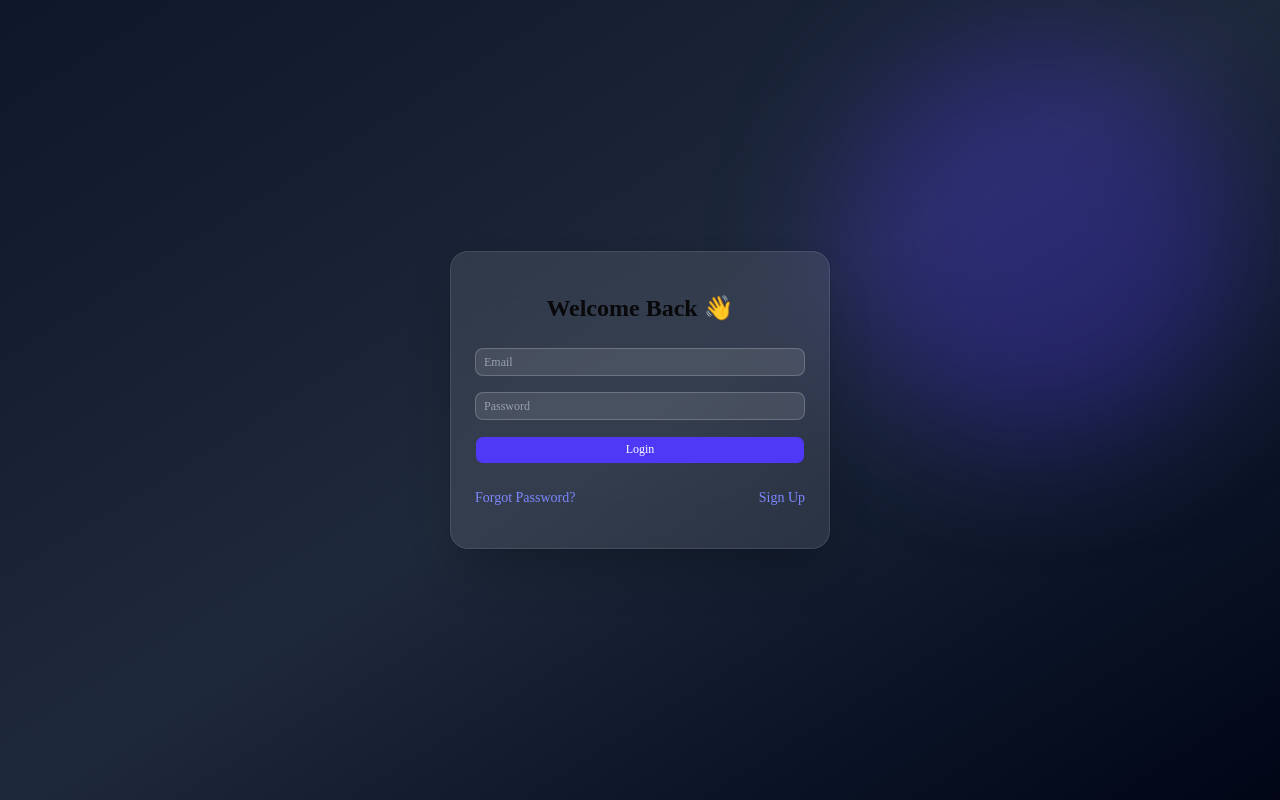
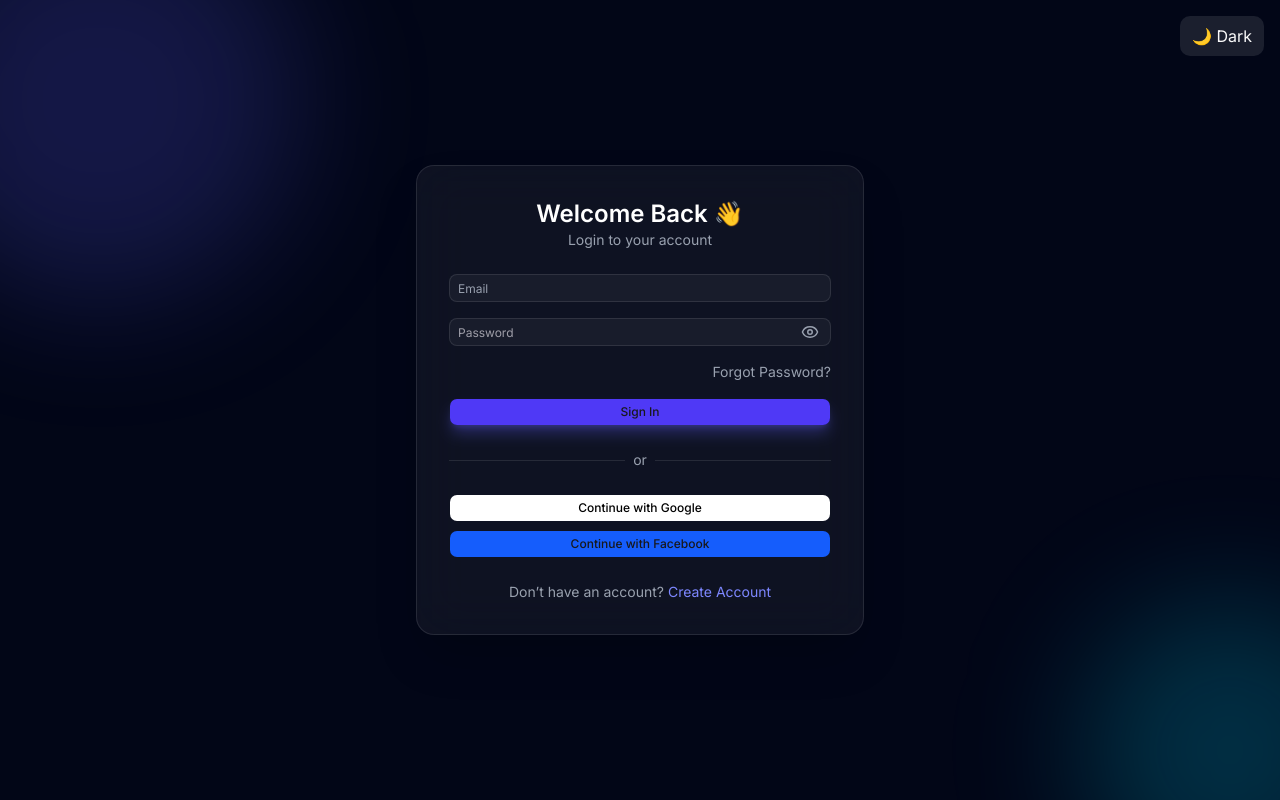
Before and after one commit to Vahid819/visionlibrary, a Next.js app: page /auth/login in a window 1280 px wide. Built offline with nearby package versions, Linux system fonts and the light colour scheme.

Commit message:
login and authentication part completed

```diff
--- a/package.json
+++ b/package.json
@@ -10,6 +10,8 @@
   },
   "dependencies": {
     "@hookform/resolvers": "^5.2.2",
+    "@react-three/drei": "^10.7.7",
+    "@react-three/fiber": "^9.5.0",
     "bcryptjs": "^3.0.3",
     "better-auth": "^1.5.6",
     "class-variance-authority": "^0.7.1",
@@ -30,6 +32,7 @@
     "shadcn": "^4.1.1",
     "sonner": "^2.0.7",
     "tailwind-merge": "^3.5.0",
+    "three": "^0.183.2",
     "tw-animate-css": "^1.4.0",
     "zod": "^4.3.6"
   },
--- a/src/app/api/auth/signup/route.js
+++ b/src/app/api/auth/signup/route.js
@@ -30,7 +30,7 @@ export async function POST(req){
             otpExpiryDate: otpExpiryDate,
         })
 
-        console.log("New user created:", newUser);
+        // console.log("New user created:", newUser);
 
         await newUser.save();
         return new Response(JSON.stringify({ message: "User registered successfully" }), { status: 201 });
--- a/src/app/auth/login/page.jsx
+++ b/src/app/auth/login/page.jsx
@@ -1,15 +1,16 @@
 "use client";
 
+import { useState } from "react";
 import { signIn } from "next-auth/react";
-import { useState } from "react";
 import { useRouter } from "next/navigation";
+import { motion, AnimatePresence } from "framer-motion";
 import Link from "next/link";
-import { motion } from "framer-motion";
+import { Eye, EyeOff } from "lucide-react";
 
 import { Button } from "@/components/ui/button";
 import { Input } from "@/components/ui/input";
-import { Card, CardContent } from "@/components/ui/card";
-import { toast } from "sonner";
+
+import ThemeToggle from "@/components/ThemeToggle";
 
 export default function LoginPage() {
   const router = useRouter();
@@ -19,11 +20,14 @@ export default function LoginPage() {
     password: "",
   });
 
+  const [showPassword, setShowPassword] = useState(false);
   const [loading, setLoading] = useState(false);
+  const [error, setError] = useState("");
 
   const handleLogin = async (e) => {
     e.preventDefault();
     setLoading(true);
+    setError("");
 
     const res = await signIn("credentials", {
       email: form.email,
@@ -34,38 +38,55 @@ export default function LoginPage() {
     setLoading(false);
 
     if (res.error) {
-      toast.error(res.error);
+      setError(res.error);
     } else {
-      toast.success("Login successful 🎉");
       router.push("/dashboard");
     }
   };
 
   return (
-    <div className="min-h-screen flex items-center justify-center bg-gradient-to-br from-[#0f172a] via-[#1e293b] to-[#020617] text-white">
+    <div className="min-h-screen bg-[#020617] flex items-center justify-center px-4 relative overflow-hidden">
 
-      {/* Glow Effect */}
-      <div className="absolute w-[400px] h-[400px] bg-indigo-600/30 blur-3xl rounded-full top-10 right-10"></div>
+      {/* 🎨 Theme Toggle */}
+      <ThemeToggle />
 
+      {/* 🌈 Soft Glow Background */}
+      <div className="absolute w-[400px] h-[400px] bg-indigo-500/20 blur-3xl rounded-full top-[-100px] left-[-100px]" />
+      <div className="absolute w-[300px] h-[300px] bg-cyan-400/20 blur-3xl rounded-full bottom-[-100px] right-[-100px]" />
+
+      {/* 🔥 Card */}
       <motion.div
         initial={{ opacity: 0, y: 40, scale: 0.95 }}
         animate={{ opacity: 1, y: 0, scale: 1 }}
         transition={{ duration: 0.4 }}
-        className="relative z-10 w-[380px]"
+        className="w-full max-w-md bg-white/5 backdrop-blur-xl border border-white/10 rounded-2xl shadow-2xl p-8 text-white"
       >
-        <Card className="backdrop-blur-xl bg-white/10 border border-white/10 shadow-2xl rounded-2xl">
-          <CardContent className="p-6 space-y-6">
 
         {/* Title */}
-            <h2 className="text-2xl font-bold text-center">
-              Welcome Back 👋
-            </h2>
+        <div className="text-center mb-6">
+          <h2 className="text-2xl font-semibold">Welcome Back 👋</h2>
+          <p className="text-gray-400 text-sm">
+            Login to your account
+          </p>
+        </div>
+
+        {/* Error */}
+        <AnimatePresence>
+          {error && (
+            <motion.p
+              initial={{ opacity: 0 }}
+              animate={{ opacity: 1 }}
+              className="text-red-400 text-sm mb-3 text-center"
+            >
+              {error}
+            </motion.p>
+          )}
+        </AnimatePresence>
 
         {/* Form */}
         <form onSubmit={handleLogin} className="space-y-4">
 
           {/* Email */}
-              <div>
           <Input
             type="email"
             placeholder="Email"
@@ -73,49 +94,85 @@ export default function LoginPage() {
             onChange={(e) =>
               setForm({ ...form, email: e.target.value })
             }
-                  className="bg-white/10 border-white/20 text-white placeholder:text-gray-400"
+            className="bg-white/10 border-white/10 text-white placeholder:text-gray-400 focus:ring-2 focus:ring-indigo-500"
           />
-              </div>
 
           {/* Password */}
-              <div>
+          <div className="relative">
             <Input
-                  type="password"
+              type={showPassword ? "text" : "password"}
               placeholder="Password"
               value={form.password}
               onChange={(e) =>
                 setForm({ ...form, password: e.target.value })
               }
-                  className="bg-white/10 border-white/20 text-white placeholder:text-gray-400"
+              className="bg-white/10 border-white/10 text-white pr-10 focus:ring-2 focus:ring-indigo-500"
             />
+
+            <button
+              type="button"
+              onClick={() => setShowPassword(!showPassword)}
+              className="absolute right-3 top-1/2 -translate-y-1/2 text-gray-400 hover:text-indigo-400"
+            >
+              {showPassword ? <EyeOff size={18} /> : <Eye size={18} />}
+            </button>
+          </div>
+
+          {/* Forgot */}
+          <div className="text-right text-sm text-gray-400">
+            <Link href="/auth/forgot-password" className="hover:underline">
+              Forgot Password?
+            </Link>
           </div>
 
           {/* Button */}
-              <motion.div whileHover={{ scale: 1.03 }} whileTap={{ scale: 0.97 }}>
+          <motion.div whileHover={{ scale: 1.03 }}>
             <Button
               type="submit"
               disabled={loading}
-                  className="w-full bg-indigo-600 hover:bg-indigo-700"
+              className="w-full bg-indigo-600 hover:bg-indigo-700 shadow-lg shadow-indigo-500/30"
             >
-                  {loading ? "Logging in..." : "Login"}
+              {loading ? "Signing in..." : "Sign In"}
             </Button>
           </motion.div>
 
         </form>
 
-            {/* Links */}
-            <div className="flex justify-between text-sm text-gray-300">
-              <Link href="/auth/forgot-password" className="hover:underline text-indigo-400">
-                Forgot Password?
-              </Link>
-
-              <Link href="/signup" className="hover:underline text-indigo-400">
-                Sign Up
-              </Link>
+        {/* Divider */}
+        <div className="flex items-center gap-2 my-6 text-gray-400 text-sm">
+          <div className="flex-1 h-px bg-white/10" />
+          or
+          <div className="flex-1 h-px bg-white/10" />
         </div>
 
-          </CardContent>
-        </Card>
+        {/* Social */}
+        <div className="space-y-2">
+          <Button
+            onClick={() => signIn("google")}
+            className="w-full bg-white text-black"
+          >
+            Continue with Google
+          </Button>
+
+          <Button
+            onClick={() => signIn("facebook")}
+            className="w-full bg-blue-600"
+          >
+            Continue with Facebook
+          </Button>
+        </div>
+
+        {/* Signup */}
+        <p className="text-center text-sm text-gray-400 mt-6">
+          Don’t have an account?{" "}
+          <Link
+            href="/auth/signup"
+            className="text-indigo-400 hover:underline"
+          >
+            Create Account
+          </Link>
+        </p>
+
       </motion.div>
     </div>
   );
--- a/src/app/layout.js
+++ b/src/app/layout.js
@@ -1,15 +1,7 @@
-import { Geist, Geist_Mono } from "next/font/google";
+import { Inter } from "next/font/google";
 import "./globals.css";
 
-const geistSans = Geist({
-  variable: "--font-geist-sans",
-  subsets: ["latin"],
-});
-
-const geistMono = Geist_Mono({
-  variable: "--font-geist-mono",
-  subsets: ["latin"],
-});
+const inter = Inter({ subsets: ["latin"] });
 
 export const metadata = {
   title: "Create Next App",
@@ -20,7 +12,7 @@ export default function RootLayout({ children }) {
   return (
     <html
       lang="en"
-      className={`${geistSans.variable} ${geistMono.variable} h-full antialiased`}
+      className={inter.className}
     >
       <body className="min-h-full flex flex-col">{children}</body>
     </html>
--- a/src/app/page.js
+++ b/src/app/page.js
@@ -1,9 +1,11 @@
 import React from 'react'
+import Link from 'next/link'
 
 function page() {
   return (
     <div>
       Landing page
+      <Link href="/auth/login">login</Link>
     </div>
   )
 }
--- /dev/null
+++ b/src/components/ThemeToggle.jsx
@@ -0,0 +1,20 @@
+"use client";
+
+import { useState, useEffect } from "react";
+
+export default function ThemeToggle() {
+  const [dark, setDark] = useState(true);
+
+  useEffect(() => {
+    document.documentElement.classList.toggle("dark", dark);
+  }, [dark]);
+
+  return (
+    <button
+      onClick={() => setDark(!dark)}
+      className="fixed top-4 right-4 bg-white/10 px-3 py-2 rounded-lg"
+    >
+      {dark ? "🌙 Dark" : "☀️ Light"}
+    </button>
+  );
+}
--- a/src/lib/db.js
+++ b/src/lib/db.js
@@ -19,7 +19,7 @@ globalWithMongoose.mongoose = cached;
 export async function connectDB() {
     //TODO after complete all code remove console.log
   if (cached.conn) {
-    console.log(cached.conn);
+    // console.log(cached.conn);
     return cached.conn;
   }
 
--- a/src/models/User.js
+++ b/src/models/User.js
@@ -43,7 +43,7 @@ const userSchema = new mongoose.Schema(
         },
         role:{
             type: String,
-            enum: ["owner", 'admin', "staff", "user"],
+            enum: ["owner", 'user'],
             default: "user",
         },
         isActive: {
--- a/src/middleware.js
+++ b/src/proxy.js
@@ -1,7 +1,7 @@
 import { NextResponse } from "next/server";
 import { getToken } from "next-auth/jwt";
 
-export async function middleware(req) {
+export async function proxy(req) {
   const token = await getToken({
     req,
     secret: process.env.NEXTAUTH_SECRET,
@@ -10,7 +10,7 @@ export async function middleware(req) {
   const { pathname } = req.nextUrl;
 
   // 🔁 Redirect logged-in user away from login
-  if (pathname.startsWith("/auth/login") && token) {
+  if ((pathname.startsWith("/auth/login") || pathname.startsWith("/auth/signup")) && token) {
     return NextResponse.redirect(new URL("/dashboard", req.url));
   }
 
@@ -23,5 +23,5 @@ export async function middleware(req) {
 }
 
 export const config = {
-  matcher: ["/dashboard/:path*", "/auth/login"],
+  matcher: ["/dashboard/:path*", "/auth/:path*"],
 };
```
Also changed, not shown: 1 other file (tests, documents, lock files or other folders). Lines whose indentation alone changed are shown as unchanged.
